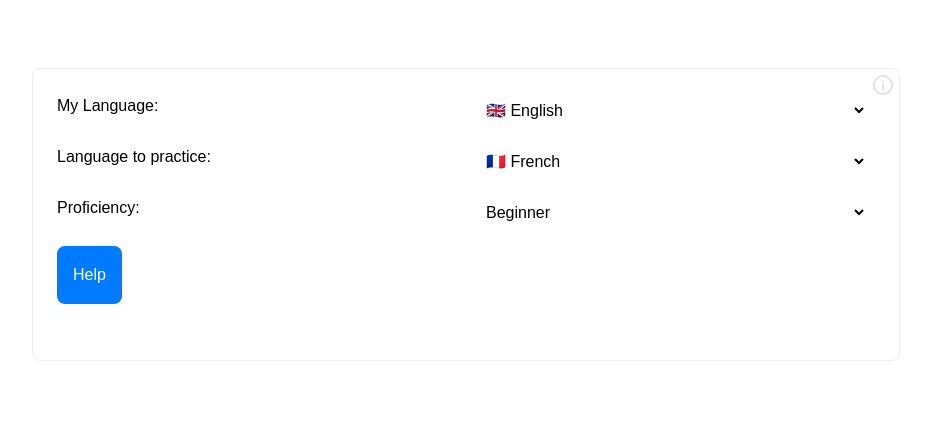
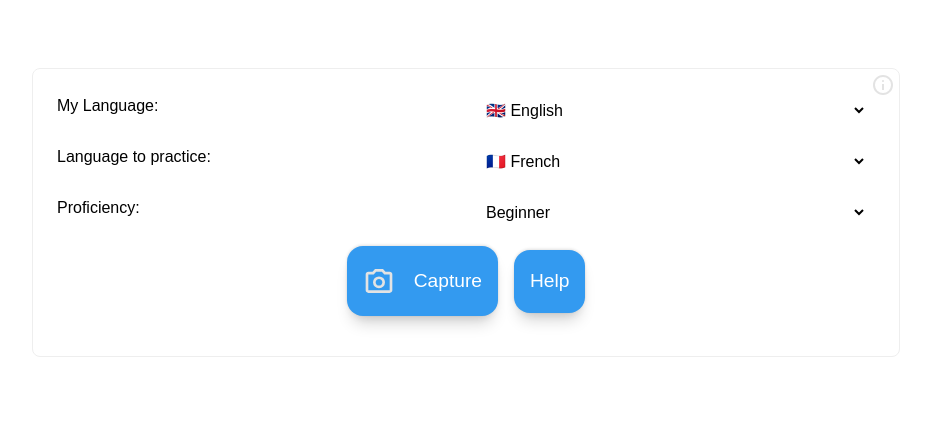
Before and after one commit to PaulKinlan/io-demo, a website built with Vite: page index.html in a window 1280 px wide. Shown: the whole page, without its empty margins (174-1105 px from the left). Built offline with nearby package versions, Linux system fonts and the light colour scheme; files whose address does not match are found by name.

Commit message:
Changing order of permission

```diff
--- a/css/style.css
+++ b/css/style.css
@@ -1844,24 +1844,50 @@ section#question-section {
   color: red;
   font-weight: bold;
 }
-permission {
-  display: block;
-  /* Make it block for easier centering/styling */
-  background-color: #007bff;
-  /* Blue background */
-  color: white;
-  padding: 1rem;
-  border-radius: 8px;
-  text-align: center;
-  margin-bottom: 1rem;
-}
 
 permission::permission-icon {
   fill: blue;
 }
 
+#camera-button,
+permission {
+  background-color: var(--blue-5);
+  color: white;
+  border: none;
+  padding: 1rem;
+  border-radius: 1rem;
+  cursor: pointer;
+  box-shadow: var(--shadow-3);
+  transition: background-color 0.3s, box-shadow 0.3s;
+  display: flex;
+  align-items: center;
+  font-size: 1.2rem;
+  place-self: center;
+
+  img {
+    width: 2rem;
+    height: 2em;
+    margin-right: 1em;
+  }
+
+  &:hover {
+    background-color: var(--blue-6);
+    box-shadow: var(--shadow-2);
+  }
+}
+
+#image-input {
+  display: flex;
+  align-items: center;
+  justify-content: center;
+}
+
+#camera-button:not(:has(~ permission:granted)) {
+  display: none;
+}
+
 permission:granted {
-  background-color: light-green;
+  display: none;
 }
 
 /* Not supported during the origin trial. */
--- a/index.html
+++ b/index.html
@@ -47,6 +47,9 @@
         </select></label>
 
       <div id="image-input">
+        <button id="camera-button">
+          <img src="/images/camera.svg"> Capture
+        </button>
         <permission type="camera microphone" id="camera-permission-element">
           Help
         </permission>
--- a/js/main.js
+++ b/js/main.js
@@ -24,6 +24,7 @@ const cameraCanvas = document.getElementById("camera-canvas");
 const cameraCaptureButton = document.getElementById("camera-capture-button");
 
 const btnStart = document.getElementById("start");
+const cameraButton = document.getElementById("camera-button");
 
 // --- State ---
 let sourceLanguage = "en"; // Default
@@ -174,24 +175,25 @@ function addEventListeners() {
   sourceLanguageSelect.addEventListener("change", handleSourceLanguageChange);
   targetLanguageSelect.addEventListener("change", handleTargetLanguageChange);
   proficiencySelect.addEventListener("change", handleProficiencyChange);
+  cameraButton.addEventListener("click", handleCameraButtonClick);
 
   btnStart.addEventListener("click", startTranslation);
 
   // Camera Dialog listeners
   cameraCaptureButton.addEventListener("click", handleCameraCapture);
-  // PEPC listener
-  if (cameraPermissionElement) {
-    cameraPermissionElement.addEventListener(
-      "promptdismiss",
-      handleCameraButtonClick
-    );
-    cameraPermissionElement.addEventListener(
-      "promptaction",
-      handleCameraButtonClick
-    );
-  } else {
-    console.warn("Camera permission element not found.");
-  }
+  // // PEPC listener
+  // if (cameraPermissionElement) {
+  //   cameraPermissionElement.addEventListener(
+  //     "promptdismiss",
+  //     handleCameraButtonClick
+  //   );
+  //   cameraPermissionElement.addEventListener(
+  //     "promptaction",
+  //     handleCameraButtonClick
+  //   );
+  // } else {
+  //   console.warn("Camera permission element not found.");
+  // }
 }
 
 // --- Event Handlers ---
```
